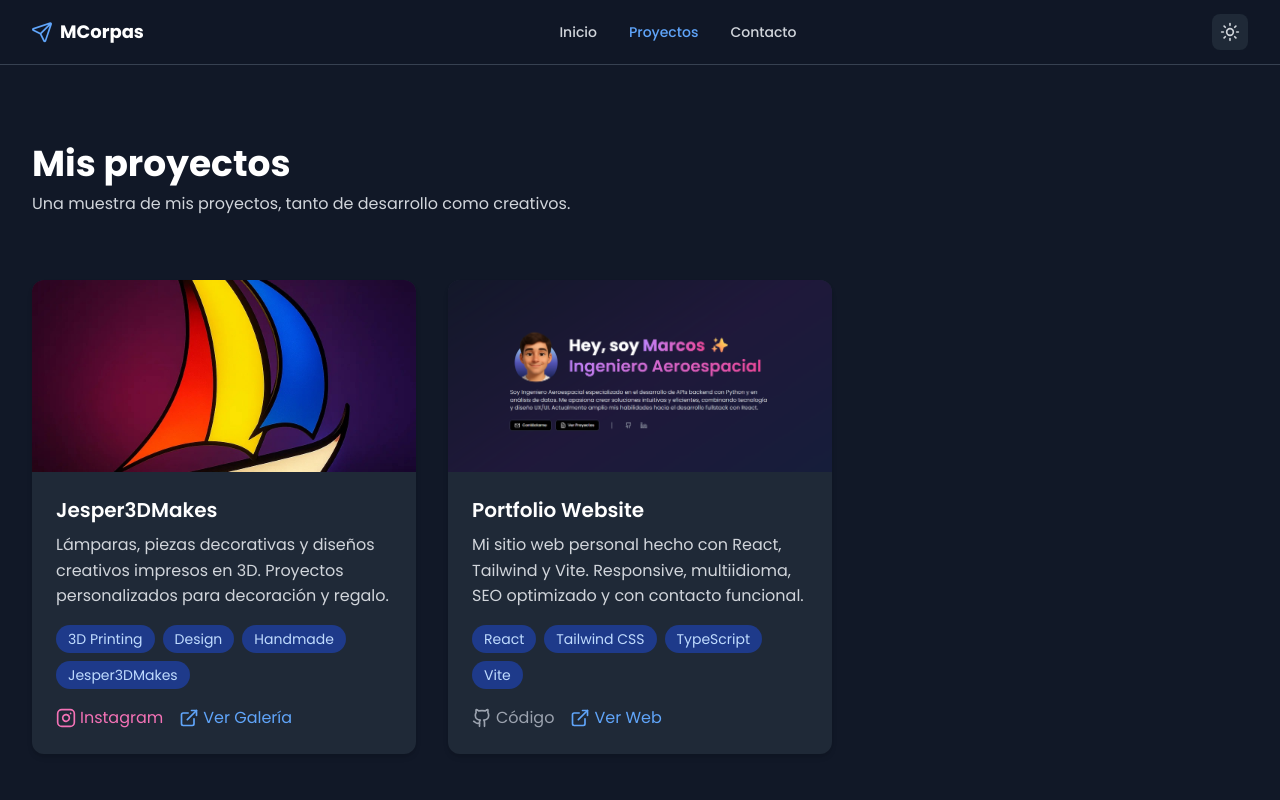
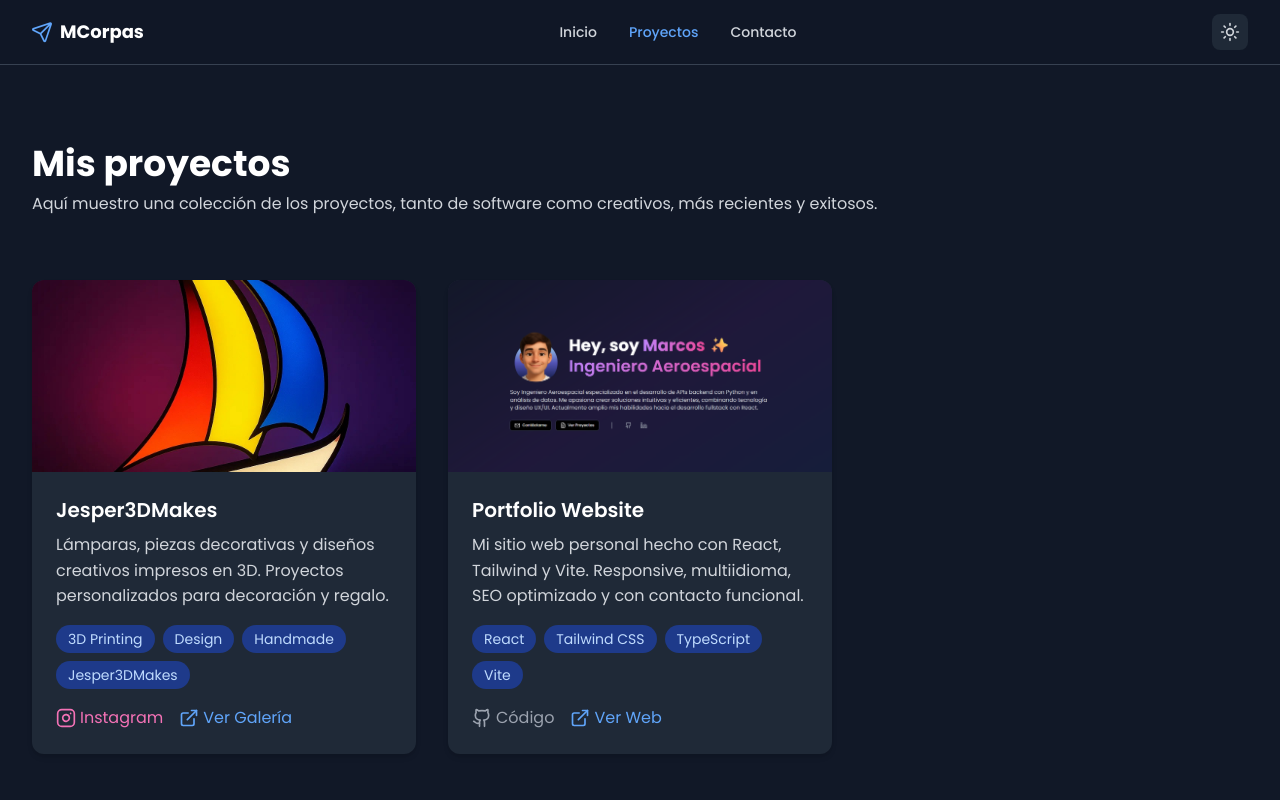
Before and after one commit to macorman06/mcorpas, a React (Vite) app: page /projects in a window 1280 px wide. Shown: the top 800 px of the page. Built offline with nearby package versions, Linux system fonts and the light colour scheme.

Commit message:
Updated Projects.tsx

```diff
--- a/src/components/Projects.tsx
+++ b/src/components/Projects.tsx
@@ -27,7 +27,7 @@ const Projects = () => {
       cover: "/projects/portfolio/portfolio.png",
       images: [], // Sin galería
       tags: ["React", "Tailwind CSS", "TypeScript", "Vite"],
-      github: "https://github.com/marcoscorpas/portfolio",
+      github: "https://github.com/macorman06/mcorpas.git",
       live: "https://mcorpas.dev/",
     },
   ];
@@ -64,7 +64,7 @@ const Projects = () => {
             Mis proyectos
           </h2>
           <p className="text-base text-gray-600 dark:text-gray-300 text-left">
-            Una muestra de mis proyectos, tanto de desarrollo como creativos.
+            Aquí muestro una colección de los proyectos, tanto de software como creativos, más recientes y exitosos.
           </p>
         </div>
 
```
